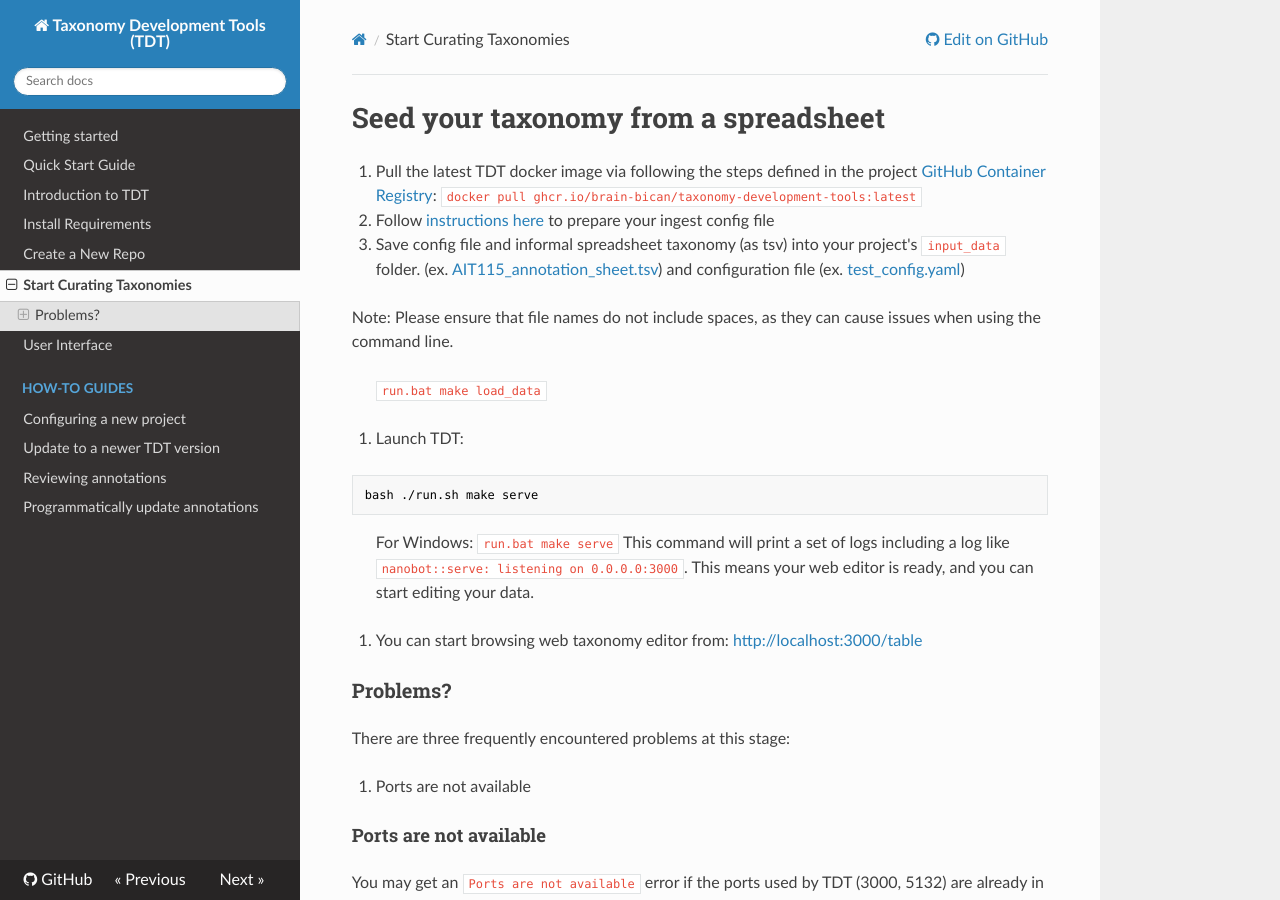
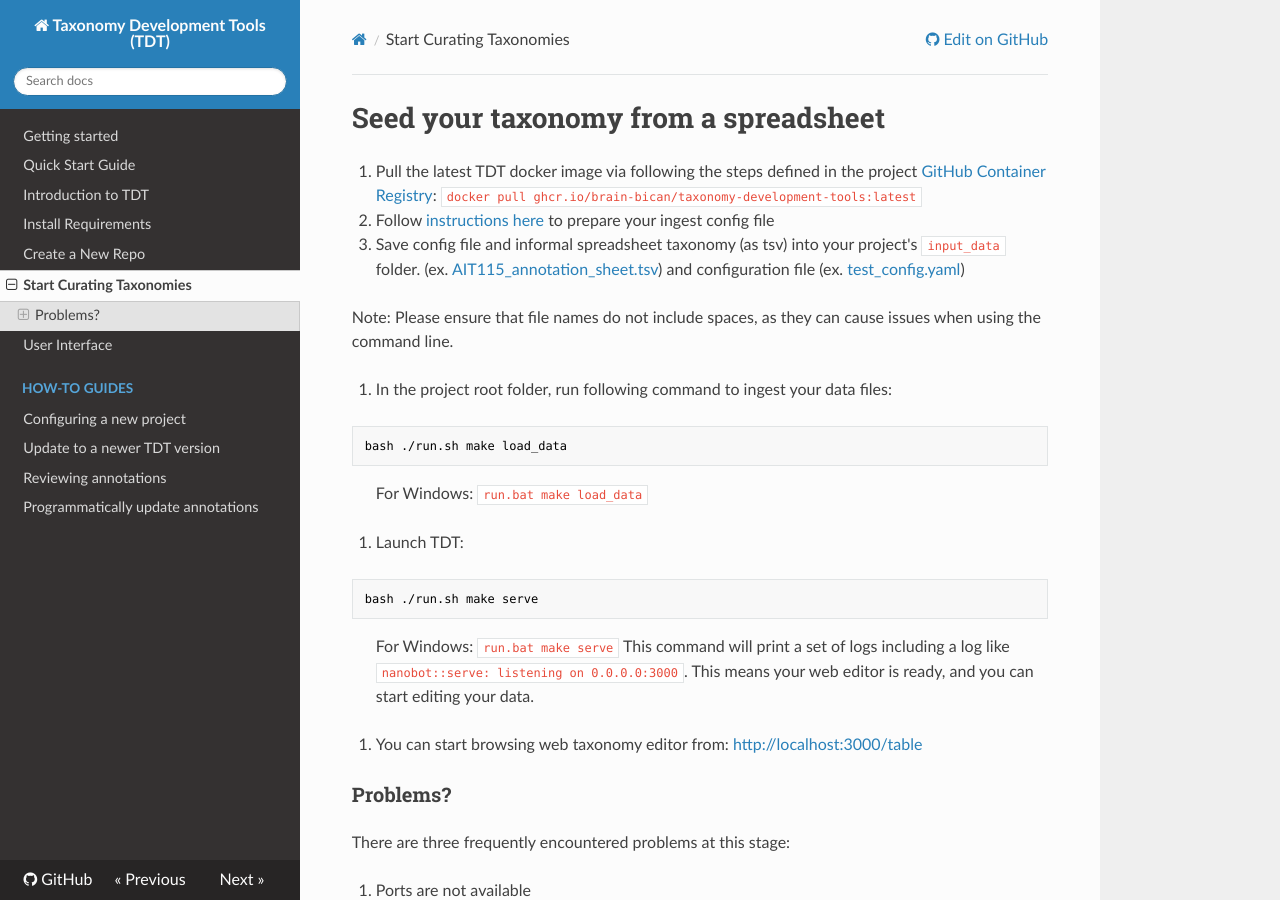
Before and after one commit to brain-bican/taxonomy-development-tools, an MkDocs documentation site: the page built from docs/Curation.md, in a window 1280 px wide and 900 px high. Built offline with MkDocs 1.6.1, drawn with Linux system fonts in a browser that asks for light colours; nearby versions of some CDN libraries.

Commit message:
Update Curation.md

````diff
--- a/docs/Curation.md
+++ b/docs/Curation.md
@@ -4,13 +4,18 @@
 1. Follow [instructions here](config.md#configure-seeding-a-new-taxonomy-from-an-existing-informal-taxonomy) to prepare your ingest config file
 1. Save config file and informal spreadsheet taxonomy (as tsv) into your project's `input_data` folder.  (ex. [AIT115_annotation_sheet.tsv](https://github.com/brain-bican/taxonomy-development-tools/tree/main/examples/nhp_basal_ganglia/AIT115_annotation_sheet.tsv)) and configuration file (ex. [test_config.yaml](https://github.com/brain-bican/taxonomy-development-tools/tree/main/examples/nhp_basal_ganglia/ingestion_config.yaml))
 
-   Note: Please ensure that file names do not include spaces, as they can cause issues when using the command line.
+Note: Please ensure that file names do not include spaces, as they can cause issues when using the command line.
 
+4. In the project root folder, run following command to ingest your data files:
+```
+bash ./run.sh make load_data
+```
+> For Windows:
 > ```
 > run.bat make load_data
 > ```
 
-4. Launch TDT:
+5. Launch TDT:
 ```
 bash ./run.sh make serve
 ```
````
Also changed, not shown: other parts of docs/Curation.md (+1 -1 lines).
